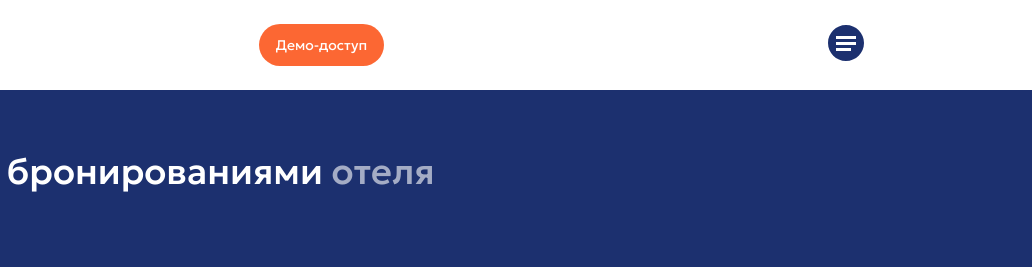
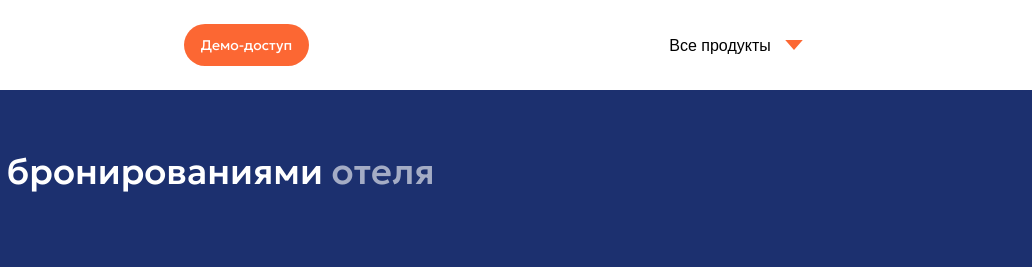
Before and after one commit to EugeneShlyk/BO, a website with bundled scripts: page checkerboard.html in a window 1536 px wide. Shown: the top 267 px of the page, 504-1536 px from the left. Built offline with nearby package versions, Linux system fonts and the light colour scheme.

Commit message:
12 июня вечер работа

```diff
--- a/checkerboard.html
+++ b/checkerboard.html
@@ -30,6 +30,8 @@
             width="36"
             height="36"
         >
+        <span class="main-nav__toggle-title">Все продукты</span>
+
       </button>
       <ul class="main-nav__list">
         <li class="main-nav__item main-nav__item--current">
@@ -250,8 +252,17 @@
           <ul class="price-system__list">
             <li class="price-system__item">
 
-              <label class="price-system__connection-term price-system-label" for="connection-term-range">Срок подключения</label>
-              <input class="price-system__connection-term-range" type="range" id="connection-term-range" value="6" min="0" max="9" step="3">
+              <label class="price-system__connection-term price-system-label" for="connection-term-range">Срок
+                подключения</label>
+              <input
+                  class="price-system__connection-term-range"
+                  type="range"
+                  id="connection-term-range"
+                  value="6"
+                  min="0"
+                  max="9"
+                  step="3"
+              >
             </li>
           </ul>
         </fieldset>
--- a/js/navigation.js
+++ b/js/navigation.js
@@ -1,5 +1,4 @@
 const navigation = document.querySelector(".header__main-nav");
-const navToggle = document.querySelector(".main-nav-toggle");
 
 navigation.classList.remove("main-nav--nojs");
 navigation.classList.add("main-nav--closed");
--- a/style.css
+++ b/style.css
@@ -53,6 +53,16 @@ a {
   }
 }
 
+.header__link {
+  margin: 0 53px 0 0;
+}
+
+@media (min-width: 1440px) {
+  .header__link {
+    margin-right: 155px;
+  }
+}
+
 .header__link:hover {
   opacity: 0.7;
 }
@@ -67,6 +77,12 @@ a {
   background-color: rgba(252, 103, 51, 1);
   border-radius: 100px;
   text-decoration: none;
+}
+
+@media (min-width: 1440px) {
+  .header__demo-access {
+    margin-right: 137px;
+  }
 }
 
 .header__demo-access:hover {
@@ -92,6 +108,21 @@ a {
   cursor: pointer;
 }
 
+@media (min-width: 1440px) {
+  .main-nav__toggle {
+    width: 143px;
+    height: 40px;
+    margin-right: 61px;
+    background: url("image/orange triangle.svg") right 0 top 50% / 18px 12px no-repeat;
+  }
+  .main-nav__toggle:hover {
+    opacity: 0.7;
+  }
+  .main-nav__toggle:active {
+    opacity: 0.4;
+  }
+}
+
 .main-nav--nojs .main-nav__toggle {
   display: none;
 }
@@ -102,6 +133,27 @@ a {
 
 .main-nav__toggle:active .main-nav__toggle-image {
   opacity: 0.5;
+}
+
+@media (min-width: 1440px) {
+  .main-nav__toggle-image{
+    display: none;
+  }
+}
+
+.main-nav__toggle-title {
+  display: none;
+
+}
+
+@media (min-width: 1440px) {
+  .main-nav__toggle-title {
+    display: block;
+    margin-right: 23px;
+    font-weight: 400;
+    font-size: 16px;
+    line-height: 19px;
+  }
 }
 
 .main-nav__list {
@@ -123,7 +175,6 @@ a {
 
 @media (min-width: 1440px) {
   .main-nav__list {
-    display: none;
   }
 }
 
```
Also changed, not shown: image/orange triangle.svg (added).
